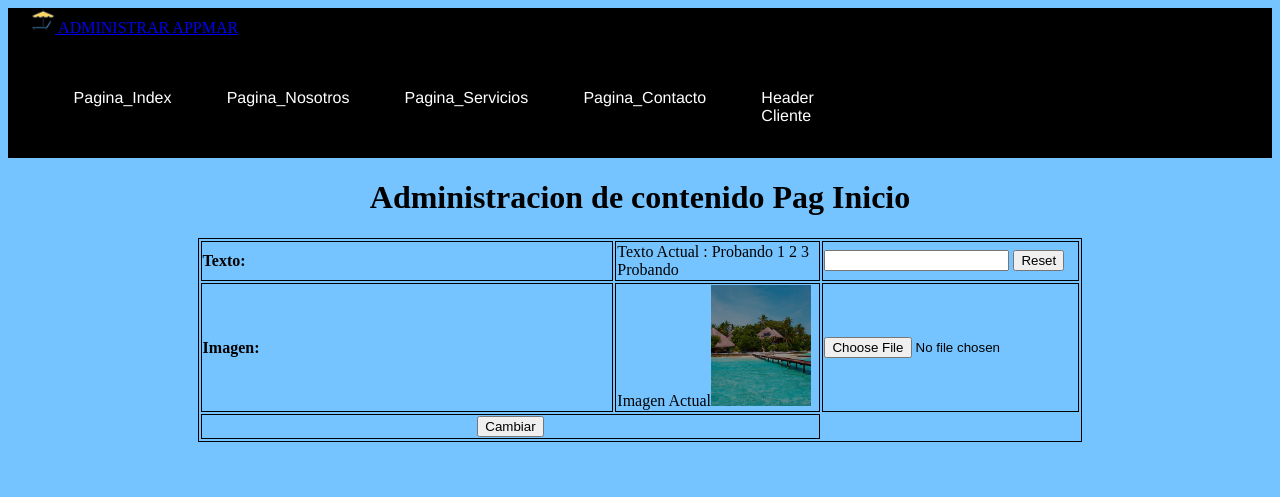
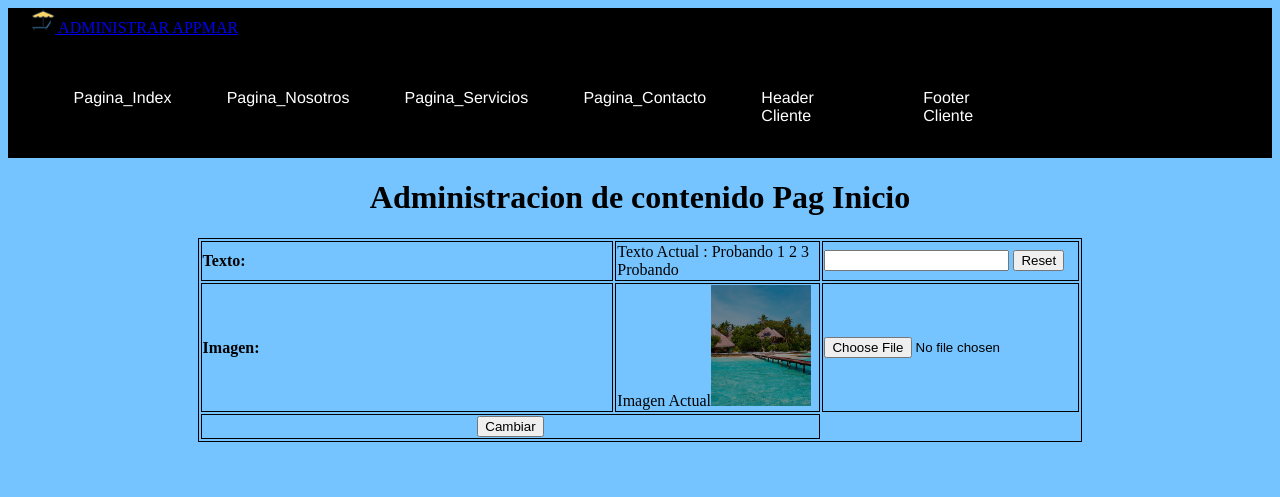
Before and after one commit to jvaldemar87/219-2.PII.Crud, a PHP site: page /Admin_Inicio.php in a window 1280 px wide. Shown: the top 497 px of the page. Run offline with PHP 8.4, Linux system fonts and the light colour scheme; data comes from the database, SQL or seed files in the repository.

Commit message:
Add files via upload
Actualizacion del heater para los administradores

```diff
--- a/appmar/Layouts/header_ad.php
+++ b/appmar/Layouts/header_ad.php
@@ -23,6 +23,9 @@
 				<li>
 					<a href="Admin_header.php">Header Cliente</a>
 				</li>
+				<li>
+					<a href="Admin_footer.php">Footer Cliente</a>
+				</li>
 			</ul>
 	</div>
 </nav>
```
